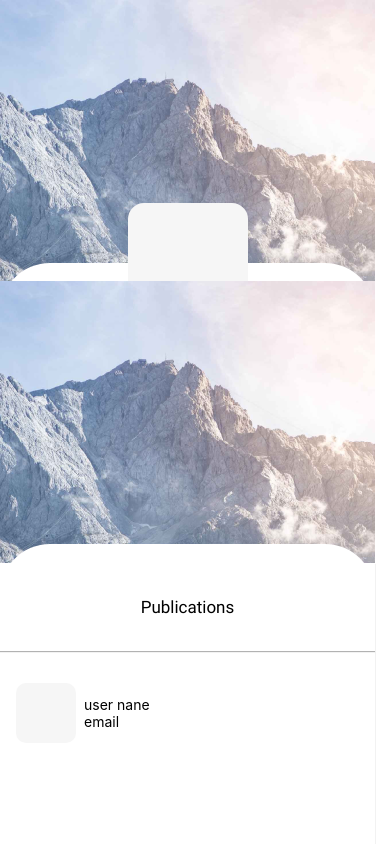
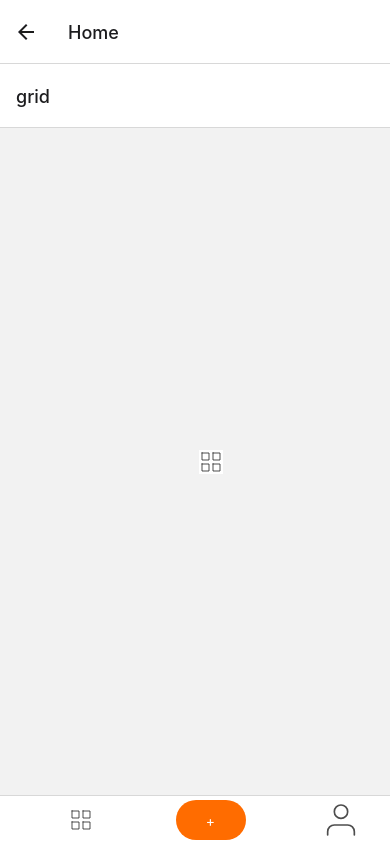
Before and after one commit to TypeAndrew/MobileReactNative, a React Native app: screen /Home in a window 390 px wide. Shown: the top 844 px of the page. Built offline with nearby package versions, Linux system fonts and the light colour scheme.

Commit message:
Navigation bottom

```diff
--- a/App.js
+++ b/App.js
@@ -1,7 +1,7 @@
 <script src="http://localhost:8097"></script>
 import 'react-native-gesture-handler';
 import React from "react";
-//import { NavigationContainer } from "@react-navigation/native";
+import { NavigationContainer } from "@react-navigation/native";
 import { createStackNavigator } from "@react-navigation/stack";
 import { StyleSheet, Text, View } from 'react-native';
 import { normalize } from 'react-native-normalize';
@@ -23,9 +23,14 @@ export default function App() {
 
   return (
    <>
-    <RegistrationScreen />
-      <LoginScreen />
-      <PostsScreen/>
+    <NavigationContainer>
+      <MainStack.Navigator initialRouteName="Registration">
+        <MainStack.Screen name="Registration" component={RegistrationScreen} />{/* Аналог Route */}
+        <MainStack.Screen name="Login" component={LoginScreen} />
+        <MainStack.Screen name="Home" component={PostsScreen} />
+      </MainStack.Navigator>
+    </NavigationContainer>
+
     </>
 
 
--- a/components/Screens/LoginScreen/LoginScreen.jsx
+++ b/components/Screens/LoginScreen/LoginScreen.jsx
@@ -7,7 +7,7 @@ import {
 
 import { useState } from "react";
 
-export const LoginScreen = () =>{
+export const LoginScreen = ({ navigation }) =>{
     const [showPassword, setShowPassword] = useState(false);
 
     const togglePasswordVisibility = () => {
@@ -70,8 +70,11 @@ export const LoginScreen = () =>{
                     </KeyboardAvoidingView>
                 </View>
 
-                    <TouchableOpacity title="Login" style={styles.btn}><Text>Login</Text></TouchableOpacity>
-                    <Text style={styles.text}>no account, register </Text>
+                    <TouchableOpacity title="Login" style={styles.btn}
+                                      onPress={() => navigation.navigate("Home")}
+                                      ><Text>Login</Text></TouchableOpacity>
+                    <Text style={styles.text}
+                          onPress={() => navigation.navigate("Registration")}>no account, register </Text>
 
             </View>
         </View>
--- a/components/Screens/PostsScreen/PostsScreen.jsx
+++ b/components/Screens/PostsScreen/PostsScreen.jsx
@@ -1,11 +1,14 @@
 import {  View, Text, ImageBackground, StyleSheet } from "react-native";
 //import { TouchableOpacity } from "react-native-web";
+import { createBottomTabNavigator } from "@react-navigation/bottom-tabs";
+import { Ionicons } from "@expo/vector-icons";
 
-export const PostsScreen = () =>{
-
+export const PostsScreen1 = () =>{
 
    return (
-        <View style={styles.container}>
+
+        <>
+
             <View style={styles.header}>
                     <Text style={styles.headerText}>Publications</Text>
                 </View>
@@ -34,9 +37,103 @@ export const PostsScreen = () =>{
                 style={styles.image}
                 source={require("../../../assets/icons/user.svg")}/>
             </View>
-    </View>
+
+        </>
+
+
     )
 }
+
+function grid() {
+  return (
+    <View style={{ flex: 1, justifyContent: "center", alignItems: "center" }}>
+       <ImageBackground
+                style={styles.image}
+                source={require('../../../assets/icons/grid.svg')}/>
+    </View>
+  );
+}
+
+function Rectangle() {
+  return (
+    <View style={{ flex: 1, justifyContent: "center", alignItems: "center" }}>
+      <ImageBackground
+                style={[styles.image,styles.btnAdd]}
+                source={require("../../../assets/icons/Rectangle.svg")}><Text>+</Text></ImageBackground>
+
+    </View>
+  );
+}
+
+function user() {
+  return (
+    <View style={{ flex: 1, justifyContent: "center", alignItems: "center" }}>
+      <ImageBackground
+                style={styles.image}
+                source={require("../../../assets/icons/user.svg")}/>
+
+    </View>
+  );
+}
+
+const Tabs = createBottomTabNavigator();
+
+export const PostsScreen = () => {
+  return (
+    <Tabs.Navigator
+      screenOptions={({ route }) => ({
+        tabBarIcon: ({ focused, color, size }) => {
+          let iconName;
+
+          if (route.name === "Profile") {
+            iconName = focused
+              ? "ios-information-circle"
+              : "ios-information-circle-outline";
+          } else if (route.name === "Settings") {
+            iconName = focused ? "ios-list-box" : "ios-list";
+          }
+          return <Ionicons name={iconName} size={size} color={color} />;
+        },
+      })}
+      tabBarOptions={{
+        activeTintColor: "tomato",
+        inactiveTintColor: "gray",
+      }}
+    >
+        <Tabs.Screen name="grid" component={grid}
+          options={{
+          tabBarLabel: '',
+          tabBarIcon: ({ focused }) => (
+            <ImageBackground
+              source={focused ? require('../../../assets/icons/grid.svg') : require('../../../assets/icons/grid.svg')}
+              style={styles.image}
+            />
+          ),
+        }}/>
+     <Tabs.Screen name="Rectangle" component={Rectangle}
+          options={{
+          tabBarLabel: '',
+          tabBarIcon: ({ focused }) => (
+            <ImageBackground
+              source={focused ? require('../../../assets/icons/Rectangle.svg') : require('../../../assets/icons/Rectangle.svg')}
+              style={[styles.image,styles.btnAdd]}
+            ><Text>+</Text></ImageBackground>
+          ),
+        }}/>
+
+    <Tabs.Screen name="user" component={user}
+          options={{
+          tabBarLabel: '',
+          tabBarIcon: ({ focused }) => (
+            <ImageBackground
+              source={focused ? require('../../../assets/icons/user.svg') : require('../../../assets/icons/user.svg')}
+              style={styles.image}
+            />
+          ),
+        }} />
+    </Tabs.Navigator>
+  );
+};
 
 const styles = StyleSheet.create({
     container: {
--- a/components/Screens/RegistrationScreen/RegistrationScreen.jsx
+++ b/components/Screens/RegistrationScreen/RegistrationScreen.jsx
@@ -7,7 +7,7 @@ import {
 import { useState } from "react";
 
 import { Avatar } from '../../Avatar/Avatar'
-export const RegistrationScreen = () =>{
+export const RegistrationScreen = ({ navigation }) =>{
 
     const [showPassword, setShowPassword] = useState(false);
 
@@ -84,8 +84,11 @@ export const RegistrationScreen = () =>{
                             </KeyboardAvoidingView>
                 </View>
 
-                    <TouchableOpacity style={styles.btn} title={"Sign in"} ><Text> Sign in</Text></TouchableOpacity>
-                    <Text style={styles.text}>already registered, login </Text>
+                    <TouchableOpacity style={styles.btn} title={"Sign in"}
+                                      onPress={() => navigation.navigate("Home")}
+                                      ><Text> Sign in</Text></TouchableOpacity>
+                    <Text style={styles.text}
+                          onPress={() => navigation.navigate("Login")}>already registered, login </Text>
 
             </View>
         </View>
--- a/package.json
+++ b/package.json
@@ -10,6 +10,7 @@
   },
   "dependencies": {
     "@expo/webpack-config": "^18.0.1",
+    "@react-navigation/bottom-tabs": "^6.5.7",
     "@react-navigation/native": "^6.1.6",
     "@react-navigation/stack": "^6.3.16",
     "expo": "~48.0.15",
@@ -21,7 +22,8 @@
     "react-native-gesture-handler": "~2.9.0",
     "react-native-normalize": "^1.0.1",
     "react-native-reanimated": "~2.14.4",
-    "react-native-screens": "^3.20.0",
+    "react-native-safe-area-context": "4.5.0",
+    "react-native-screens": "~3.20.0",
     "react-native-web": "~0.18.10"
   },
   "devDependencies": {
```
Also changed, not shown: components/Screens/CommentsScreen/CommentsScreen.jsx (added), components/Screens/CreatePostsScreen/CreatePostsScreen.jsx (added), components/Screens/Home/Home.jsx (added), components/Screens/MapScreen/MapScreen.jsx (added), components/Screens/PostScreen/PostScreen.jsx (added), components/Screens/ProfileScreen/ProfileScreen.jsx (added), 2 other files (tests, documents, lock files or other folders). Lines whose indentation alone changed are shown as unchanged.
